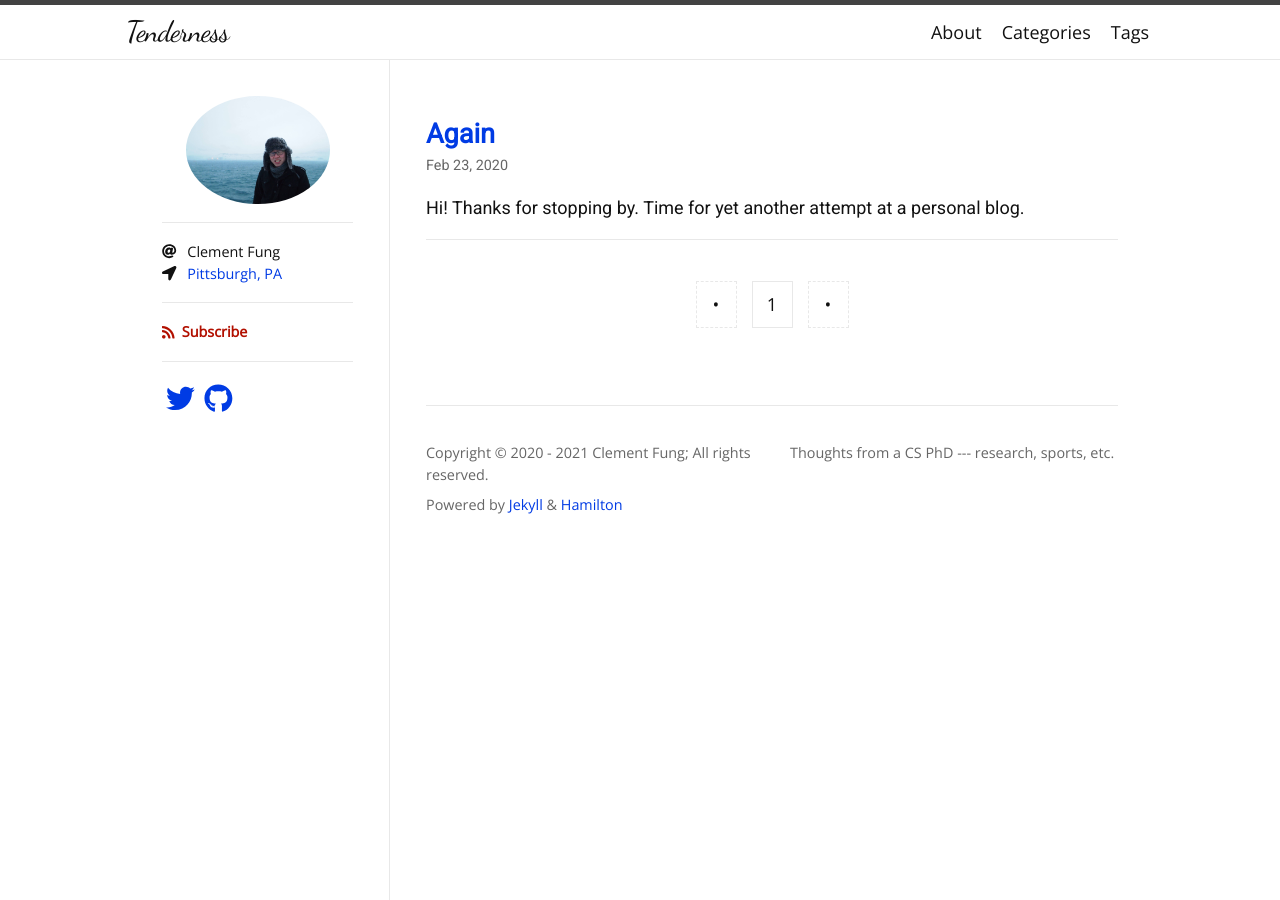
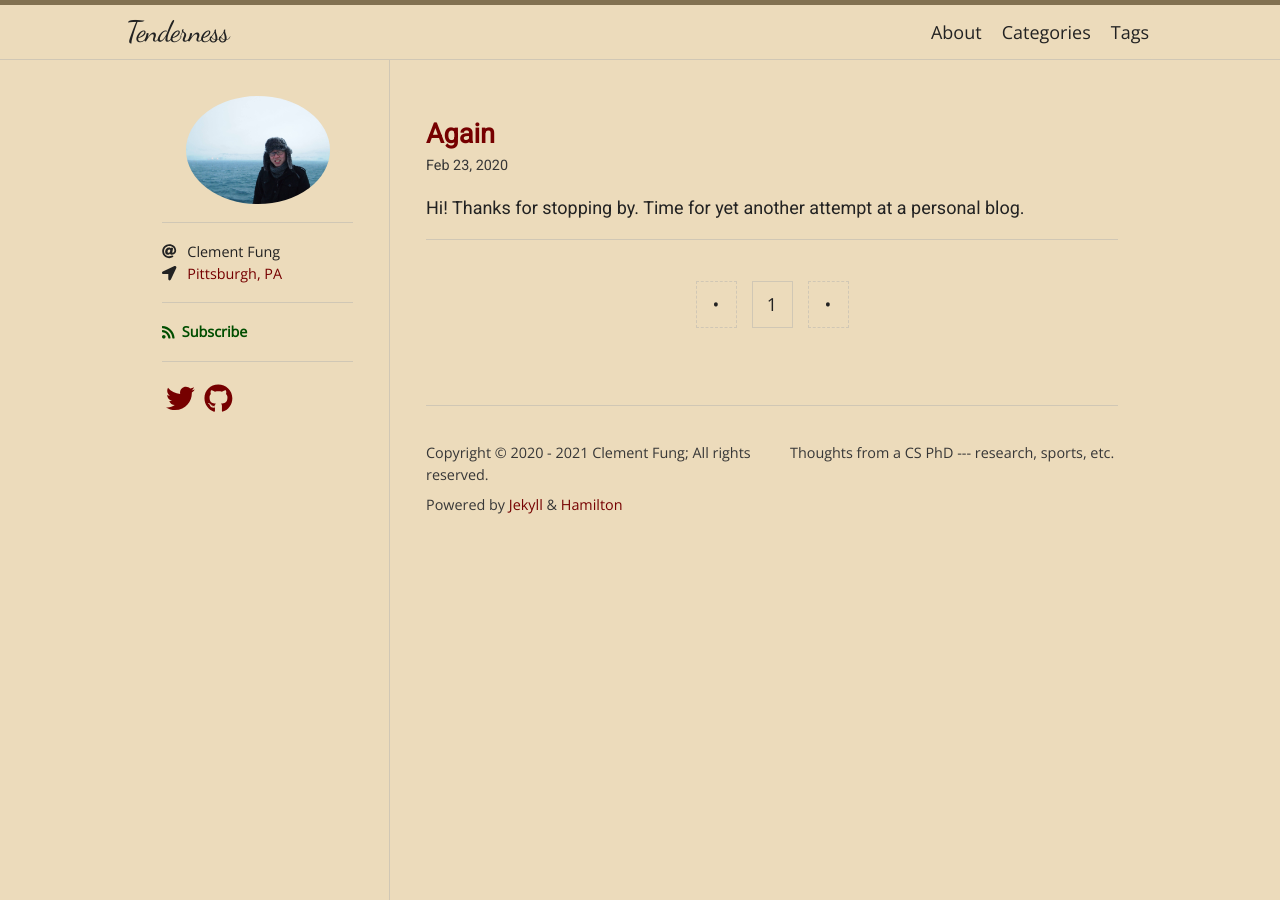
Before and after one commit to clementfungblog/clementfungblog.github.io, a Jekyll site: the page built from index.html, in a window 1280 px wide. Built offline with Jekyll 4.4.1, drawn with Linux system fonts in a browser that asks for light colours; nearby versions of some CDN libraries; some web fonts are replaced; the list of posts is cut into pages by our own code.

Commit message:
Fix sunset theme

```diff
--- a/_config.yml
+++ b/_config.yml
@@ -3,6 +3,7 @@ description: Thoughts from a CS PhD --- research, sports, etc.
 author: Clement Fung
 location: Pittsburgh, PA
 avatar: /cold.jpg
+skin: sunset
 
 plugins:
   - jekyll-seo-tag
```
